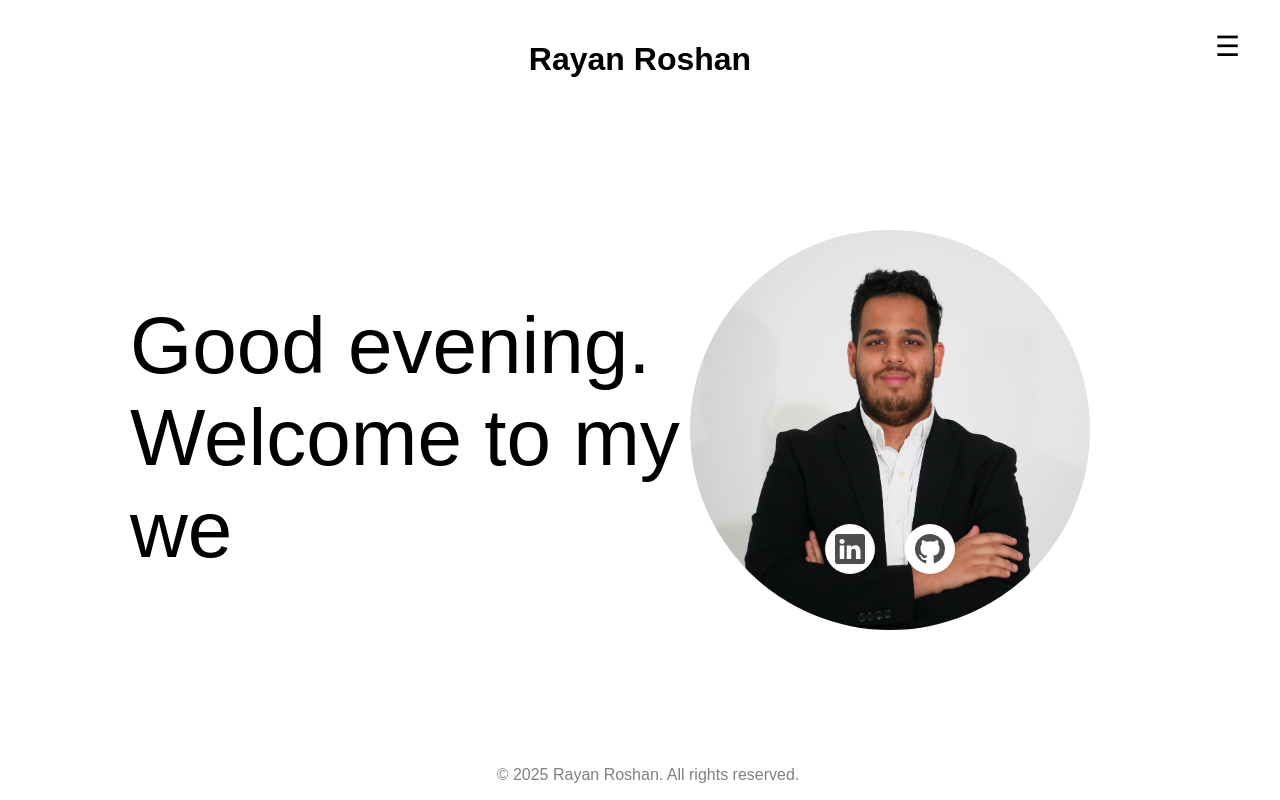
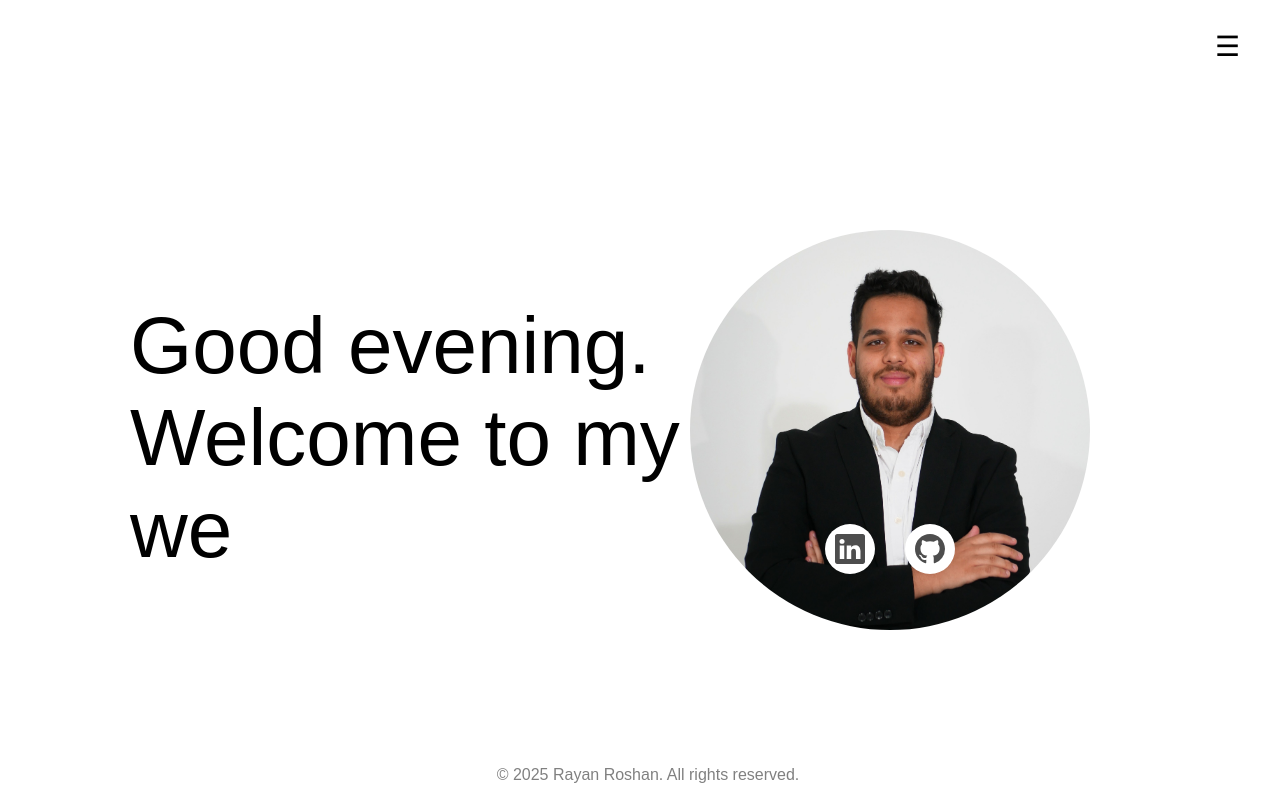
Before and after one commit to Rayan-Roshan21/Rayan_Roshan_website, a React (Vite) app in the folder Rayan_Roshan_Website/: page / in a window 1280 px wide. Built offline with nearby package versions, Linux system fonts and the light colour scheme.

Commit message:
Made a components folder

```diff
--- a/Rayan_Roshan_Website/package.json
+++ b/Rayan_Roshan_Website/package.json
@@ -14,6 +14,7 @@
     "react": "^19.1.0",
     "react-dom": "^19.1.0",
     "react-router-dom": "^7.6.0",
+    "react-slideshow-image": "^4.3.2",
     "styled-components": "^6.1.18"
   },
   "devDependencies": {
--- /dev/null
+++ b/Rayan_Roshan_Website/src/Components/name_title/name_title.css
@@ -0,0 +1,9 @@
+.title{
+  position: fixed;
+  top: 20px;
+  left: 50%;
+  transform: translateX(-50%);
+  font-family: Arial, Helvetica, sans-serif;
+  text-align: center;
+  z-index: 1200;
+}
--- /dev/null
+++ b/Rayan_Roshan_Website/src/Components/name_title/name_title.jsx
@@ -0,0 +1,6 @@
+function name_title() {
+    return (
+        <h1 className="title">Rayan Roshan</h1>
+    );
+}
+export default name_title;
--- a/Rayan_Roshan_Website/src/Pages/About.jsx
+++ b/Rayan_Roshan_Website/src/Pages/About.jsx
@@ -1,8 +1,9 @@
 import React from 'react';
-import Sidebar from '../Sidebar/Sidebar';
+import Sidebar from '../Components/Sidebar/Sidebar';
 import '../Pages_CSS/About.css';
 import { motion } from 'framer-motion';
-import Copyright from '../Copyright_title/Copyright_title'
+import Copyright from '../Components/Copyright_title/Copyright_title'
+import name_title from '../Components/name_title/name_title';
 
 function About() {
   return (
@@ -13,7 +14,7 @@ function About() {
       transition={{ duration: 0.5 }}
     >
       <Sidebar />
-      <h1 className="name">Rayan Roshan</h1>
+      <name_title/>
       <h2 className='about-title'>About</h2>
       <div>
         <h2 className='Subtitle'>Who am I</h2>
--- a/Rayan_Roshan_Website/src/Pages/Home.jsx
+++ b/Rayan_Roshan_Website/src/Pages/Home.jsx
@@ -1,10 +1,11 @@
 import React, { useState, useEffect } from 'react';
 import '../Pages_CSS/Home.css';
-import Sidebar from '../Sidebar/Sidebar';
+import Sidebar from '../Components/Sidebar/Sidebar';
 import profileImage from '../assets/profile-image.JPG';
-import Tooltip from '../Information_bar/Tooltip';
+import Tooltip from '../Components/Information_bar/Tooltip';
 import { motion } from 'framer-motion';
-import Copyright from '../Copyright_title/Copyright_title'
+import Copyright from '../Components/Copyright_title/Copyright_title'
+import name_title from '../Components/name_title/name_title';
 
 function Home() {
   const [introText, setIntroText] = useState('');
@@ -67,7 +68,7 @@ function Home() {
     >
       <div className="App">
         <Sidebar />
-        <h1 className="title">Rayan Roshan</h1>
+        <name_title />
         <div id="intro">{introText}</div>
       </div>
       <div>
--- a/Rayan_Roshan_Website/src/Pages_CSS/About.css
+++ b/Rayan_Roshan_Website/src/Pages_CSS/About.css
@@ -1,14 +1,3 @@
-.name {
-  position: fixed;
-  top: 26px;
-  left: 234px;
-  transform: translateX(-50%);
-  font-family: Arial, Helvetica, sans-serif;
-  text-align: center;
-  font-size: 27px;
-  z-index: 1200;
-}
-
 .about-title {
     position: fixed;
     top: 75px;
--- a/Rayan_Roshan_Website/src/Pages_CSS/Home.css
+++ b/Rayan_Roshan_Website/src/Pages_CSS/Home.css
@@ -1,13 +1,3 @@
-.title {
-  position: fixed;
-  top: 20px;
-  left: 50%;
-  transform: translateX(-50%);
-  font-family: Arial, Helvetica, sans-serif;
-  text-align: center;
-  z-index: 1200;
-}
-
 #intro {
   position: absolute;
   font-family: Arial, sans-serif;
```
Also changed, not shown: Rayan_Roshan_Website/src/Components/Copyright_title/Copyright_title.css (renamed from Rayan_Roshan_Website/src/Copyright_title/Copyright_title.css), Rayan_Roshan_Website/src/Components/Copyright_title/Copyright_title.jsx (renamed from Rayan_Roshan_Website/src/Copyright_title/Copyright_title.jsx), Rayan_Roshan_Website/src/Components/Information_bar/Tooltip.jsx (renamed from Rayan_Roshan_Website/src/Information_bar/Tooltip.jsx), Rayan_Roshan_Website/src/Components/Sidebar/Sidebar.css (renamed from Rayan_Roshan_Website/src/Sidebar/Sidebar.css), Rayan_Roshan_Website/src/Components/Sidebar/Sidebar.jsx (renamed from Rayan_Roshan_Website/src/Sidebar/Sidebar.jsx), 1 other file (tests, documents, lock files or other folders).
